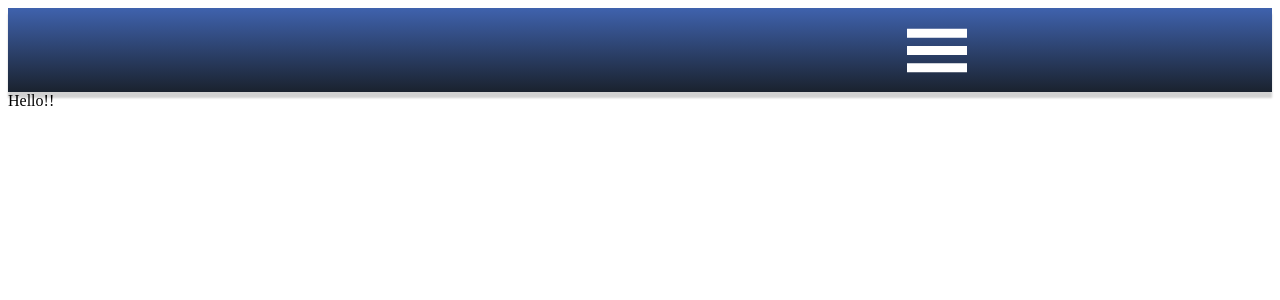
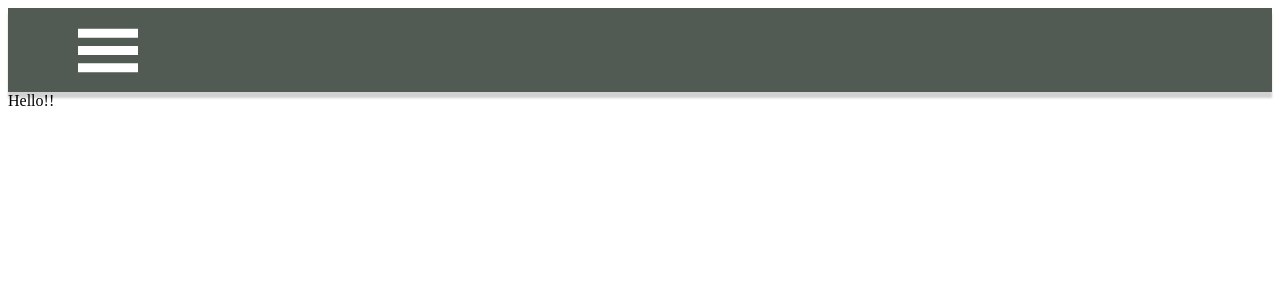
Before and after one commit to Durban-Designer/QWC-VENUMM, a Vue app: page /#/ in a window 1280 px wide. Shown: the top 300 px of the page. Built offline with nearby package versions, Linux system fonts and the light colour scheme.

Commit message:
chicka chika bow wow

```diff
--- a/src/components/elements/Navbar.vue
+++ b/src/components/elements/Navbar.vue
@@ -1,6 +1,6 @@
 <template>
   <div id="Navbar" class="nav">
-    <router-link to="/"><div class="logo"></div></router-link>
+    <router-link to="../assets/qwc-venumm.png"><div class="logo"></div></router-link>
     <div v-on:click="navToggle" class="navButton">
       <center><div v-bind:class="navbutton" class="navButtonIcon"></div></center>
     </div>
@@ -97,8 +97,8 @@
   @secondaryColor: #1a222e;
   @paymentColor: #519d10;
   @medicalColor: #ee1f34;
-  @darkTR: #1a222e;
-  @lightTR: #3f62ad;
+  @darkTR: #515B54;
+  @lightTR: #515B54;
   @textColor: #9fb0d6;
   @baseFontSize: 1em;
   @boldText: "Candara";
@@ -123,13 +123,13 @@
     background-repeat: no-repeat;
     margin-top: 4px;
     margin-left: 10px;
-    grid-column: 2;
+    grid-column: 5;
     height: 70px;
     width: 240px;
   }
 
   .navButton {
-    grid-column: 4;
+    grid-column: 2;
     margin-left: 40px;
     width: 100px;
     height: 100px;
```
Also changed, not shown: src/assets/qwc-venumm.png (added), 1 other file (tests, documents, lock files or other folders).
